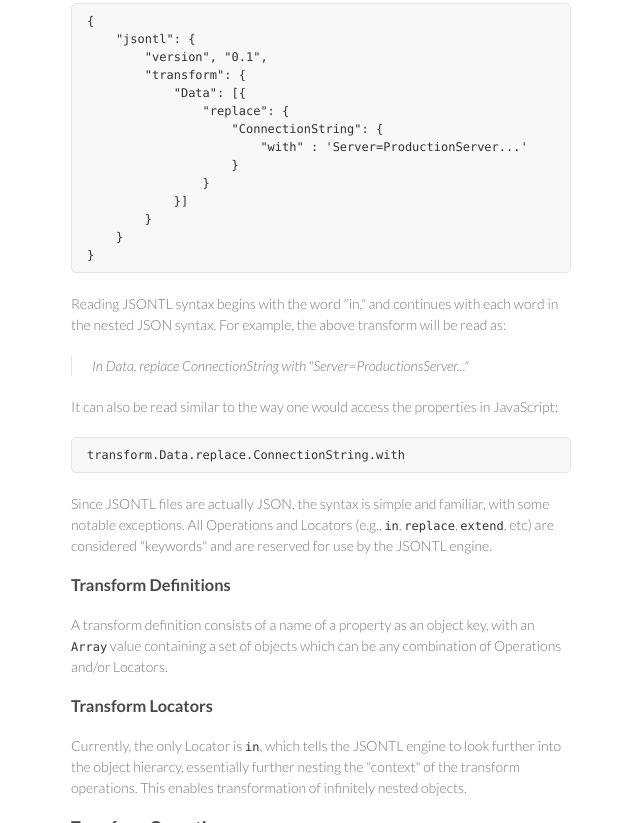
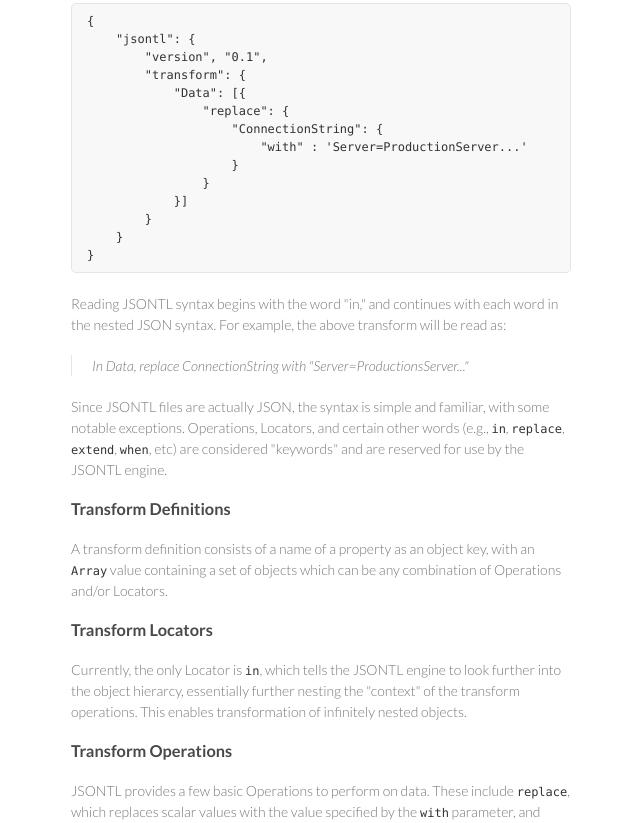
Before and after one commit to DoublePrecisionSoftware/jsontl, a website: page index.html in a window 1280 px wide. Shown: the part 1977-2800 px from the top of the page, without its empty margins (499-1139 px from the left). Drawn offline with Linux system fonts and the light colour scheme.

Commit message:
fixed typos

```diff
--- a/index.html
+++ b/index.html
@@ -3,7 +3,7 @@
 data, there has become a need for utilties for dealing with data of this type.</p>
 <p>Many tools have been created: countless JSON parsing libraries, JSONPath,
 JSONPatch, etc, but none so far have addressed the need for a fully featured
-transormation language for JSON data.</p>
+transformation language for JSON data.</p>
 <p>Traditionally, XML has been the standard storage and transfer mechanism for
 complex data, and thus it was necessary for XSLT to become a standard language
 for transforming XML data into various permutaions for consumption outside its
@@ -99,14 +99,10 @@ in the nested JSON syntax.  For example, the above transform will be read as:</p
 <blockquote>
 <p>In Data, replace ConnectionString with &quot;Server=ProductionsServer...&quot;</p>
 </blockquote>
-<p>It can also be read similar to the way one would access the properties in
-JavaScript:</p>
-<pre><code class="lang-js">transform.Data.replace.ConnectionString.with
-</code></pre>
 <p>Since JSONTL files are actually JSON, the syntax is simple and familiar, with
-some notable exceptions.  All Operations and Locators (e.g., <code>in</code>, <code>replace</code>,
-<code>extend</code>, etc) are considered &quot;keywords&quot; and are reserved for use by the JSONTL
-engine.</p>
+some notable exceptions.  Operations, Locators, and certain other words (e.g.,
+<code>in</code>, <code>replace</code>, <code>extend</code>, <code>when</code>, etc) are considered &quot;keywords&quot; and are reserved
+for use by the JSONTL engine.</p>
 <h3 id="transform-definitions">Transform Definitions</h3>
 <p>A transform definition consists of a name of a property as an object key, with
 an <code>Array</code> value containing a set of objects which can be any combination of
```
